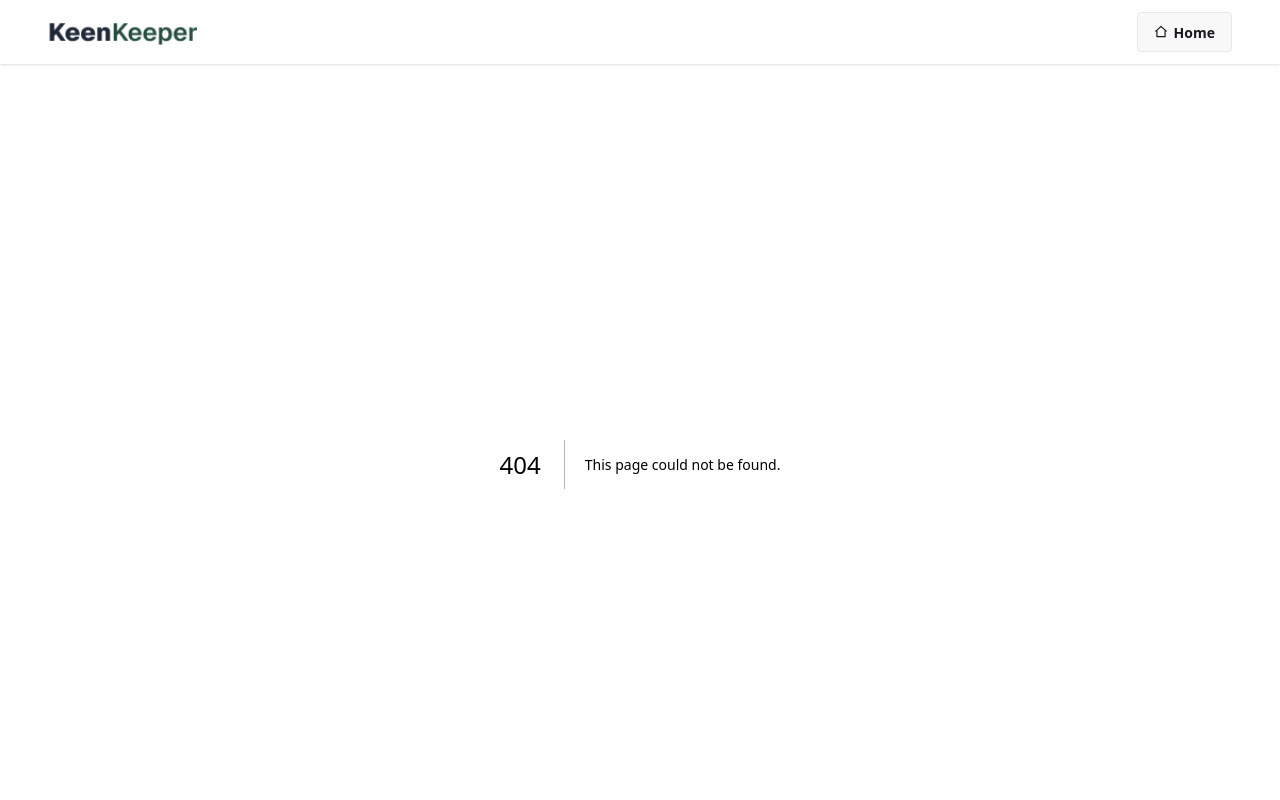
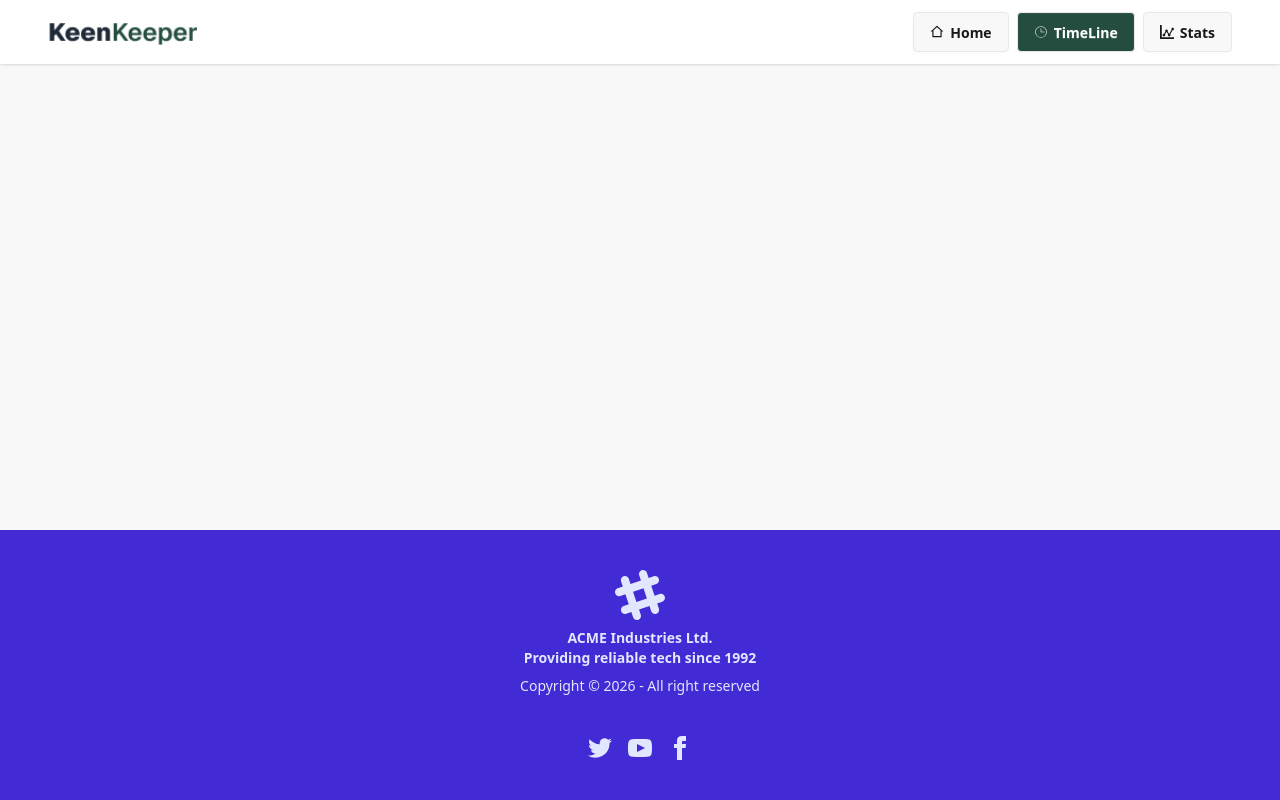
Before and after one commit to masum-k/b13-assignment-7, a Next.js app: page /timeline in a window 1280 px wide. Before the commit this address had no page. Shown: the top 800 px of the page. Built offline with nearby package versions, Linux system fonts and the light colour scheme.

Commit message:
added button functionality

```diff
--- a/src/app/layout.js
+++ b/src/app/layout.js
@@ -2,6 +2,8 @@ import { Geist, Geist_Mono } from "next/font/google";
 import "./globals.css";
 import Navbar from "@/components/Navbar/Navbar";
 import Footer from "@/components/Footer/Footer";
+import TimeLineProvider from "../components/Context/TimeLineContext";
+import Providers from "./lib/Providers";
 
 const geistSans = Geist({
   variable: "--font-geist-sans",
@@ -27,11 +29,13 @@ export default function RootLayout({ children }) {
     >
       {/* className="min-h-full flex flex-col" */}
       <body className="min-h-full flex flex-col bg-base-200">
-        <Navbar />
-        <main className="max-w-7xl mx-auto flex-1">
-          {children}
-        </main>
-        <Footer/>
+        <Providers>
+          <Navbar />
+          <main className="max-w-7xl mx-auto flex-1">
+            {children}
+          </main>
+          <Footer />
+        </Providers>
       </body>
     </html>
   );
--- /dev/null
+++ b/src/app/lib/Providers/index.js
@@ -0,0 +1,12 @@
+import TimeLineProvider from '@/components/Context/TimeLineContext';
+import React from 'react';
+
+const Providers = ({ children }) => {
+    return (
+        <TimeLineProvider>
+            {children}
+        </TimeLineProvider>
+    );
+};
+
+export default Providers;
--- /dev/null
+++ b/src/app/loading.jsx
@@ -0,0 +1,11 @@
+import React from 'react';
+
+const loading = () => {
+    return (
+        <div className='flex justify-center items-center h-screen'>
+            <span className="loading loading-spinner loading-xl"></span>
+        </div>
+    );
+};
+
+export default loading;
--- /dev/null
+++ b/src/app/stats/pages.jsx
@@ -0,0 +1,11 @@
+import React from 'react';
+
+const StatsPage = () => {
+    return (
+        <div>
+
+        </div>
+    );
+};
+
+export default StatsPage;
--- /dev/null
+++ b/src/app/timeline/page.jsx
@@ -0,0 +1,42 @@
+"use client";
+
+import { TimeLineContext } from '@/components/Context/TimeLineContext';
+import Image from 'next/image';
+import React, { useContext } from 'react';
+
+const TimeLinePage = () => {
+
+    const { timeLineAdded } = useContext(TimeLineContext)
+
+    return (
+        <div>
+            {
+                timeLineAdded.map((added, ind) => {
+                    return (
+                        <div key={ind} className='bg-white shadow '>
+                            {/*
+                            condition1 ?"Value 1": condition2 ? "Value 2": "Default Value";
+                             "call" ? "/call.png": added.action === "text"?"/text.png":"/video.png"
+                            */}
+                            <Image
+                                src={added.action ===
+                                    'call'? "/call.png"
+                                    : added.action === 'text'?"/text.png"
+                                    :"/video.png"}
+                                width={30}
+                                height={30}
+                                alt={added.name}
+                            />
+                            <h1>Call with {added.name}</h1>
+                            <h1>bye</h1>
+                        </div>
+
+
+                    )
+                })
+            }
+        </div>
+    );
+};
+
+export default TimeLinePage;
--- /dev/null
+++ b/src/components/Buttons/TimeLineButton.jsx
@@ -0,0 +1,27 @@
+import { TimeLineContext } from '@/components/Context/TimeLineContext';
+import React, { useContext } from 'react';
+import { PiChatTextBold, PiPhoneCallBold, PiVideoCameraBold } from 'react-icons/pi';
+
+const TimeLineButton = ({ name }) => {
+
+    const { timeLineAdded, setTimeLineAdded } = useContext(TimeLineContext)
+    const timeLineData = (action) => {
+        setTimeLineAdded([...timeLineAdded, { name, action }])
+    }
+
+    return (
+        <>
+            <div onClick={() => timeLineData("call")} className=' w-52 mx-auto card items-center cursor-pointer py-3 bg-base-200 shadow'>
+                <PiPhoneCallBold size={20} /><p>Call</p>
+            </div>
+            <div onClick={() => timeLineData("text")} className='w-52 mx-auto card items-center cursor-pointer py-3 bg-base-200 shadow'>
+                <PiChatTextBold size={20} /><p>Text</p>
+            </div>
+            <div onClick={() => timeLineData("video")} className='w-52 mx-auto card items-center cursor-pointer py-3 bg-base-200 shadow'>
+                <PiVideoCameraBold size={20} /> <p>Video</p>
+            </div>
+        </>
+    );
+};
+
+export default TimeLineButton;
--- a/src/components/CardDetails/CardDetails.jsx
+++ b/src/components/CardDetails/CardDetails.jsx
@@ -1,11 +1,16 @@
+"use client"
+
 import Image from 'next/image';
 import React from 'react';
-import { PiArchive, PiChatTextBold, PiPhoneCallBold, PiVideoCameraBold } from 'react-icons/pi';
+import { PiArchive } from 'react-icons/pi';
 import { RiDeleteBin6Fill, RiNotificationSnoozeLine } from 'react-icons/ri';
+import TimeLineButton from '../Buttons/TimeLineButton';
+
 
 const CardDetails = ({ friendsCards }) => {
     const { name, tags, status, bio, email, picture, contact_frequency_days,
         days_since_contact } = friendsCards
+
     return (
         <div className='my-16'>
             {/* Details */}
@@ -81,15 +86,7 @@ const CardDetails = ({ friendsCards }) => {
                         <h1 className='text-[#244D3F] text-xl'>Quick Check-In</h1>
                     </div>
                     <div className='md:flex gap-4'>
-                        <div className='w-52 mx-auto card items-center cursor-pointer py-3 bg-base-200 shadow'>
-                            <p><PiPhoneCallBold size={20} /></p> <p>Call</p>
-                        </div>
-                        <div className='w-52 mx-auto card items-center ursor-pointer py-3 bg-base-200 shadow'>
-                            <PiChatTextBold size={20} /> <p>Text</p>
-                        </div>
-                        <div className='w-52 mx-auto card items-center ursor-pointer py-3 bg-base-200 shadow'>
-                            <PiVideoCameraBold size={20} /> <p>Video</p>
-                        </div>
+                        <TimeLineButton name={name}/>
                     </div>
                 </div>
             </div>
--- /dev/null
+++ b/src/components/Context/TimeLineContext.jsx
@@ -0,0 +1,20 @@
+"use client"
+import React, { createContext, useState } from 'react';
+
+export const TimeLineContext = createContext()
+const TimeLineProvider = ({ children }) => {
+    const [timeLineAdded, setTimeLineAdded] = useState([])
+
+    const data = {
+        timeLineAdded,
+        setTimeLineAdded,
+    };
+
+    return (
+        <TimeLineContext.Provider value={data}>
+            {children}
+        </TimeLineContext.Provider>
+    );
+};
+
+export default TimeLineProvider;
--- a/src/components/Navbar/Navbar.jsx
+++ b/src/components/Navbar/Navbar.jsx
@@ -4,6 +4,8 @@ import Image from 'next/image';
 import Link from 'next/link';
 import { usePathname } from 'next/navigation';
 import React from 'react';
+import { CiClock2 } from 'react-icons/ci';
+import { ImStatsDots } from 'react-icons/im';
 import { RiHome2Line } from 'react-icons/ri';
 
 const Navbar = () => {
@@ -35,10 +37,18 @@ const Navbar = () => {
                     src="/logo.png"
                     alt='logo' />
             </div>
-            <div className="navbar-end">
+            <div className="gap-2 navbar-end invisible md:visible">
                 <Link href="/" className={`btn flex justify-center items-center ${pathname === '/' ? 'bg-[#244D3F] text-white' : ""}`}>
                     <RiHome2Line />
                     Home
+                </Link>
+                <Link href="/timeline" className={`btn flex justify-center items-center ${pathname === '/timeline' ? 'bg-[#244D3F] text-white' : ""}`}>
+                    <CiClock2 />
+                    TimeLine
+                </Link>
+                <Link href="/stats" className={`btn flex justify-center items-center ${pathname === '/stats' ? 'bg-[#244D3F] text-white' : ""}`}>
+                    <ImStatsDots />
+                    Stats
                 </Link>
             </div>
         </div >
```
